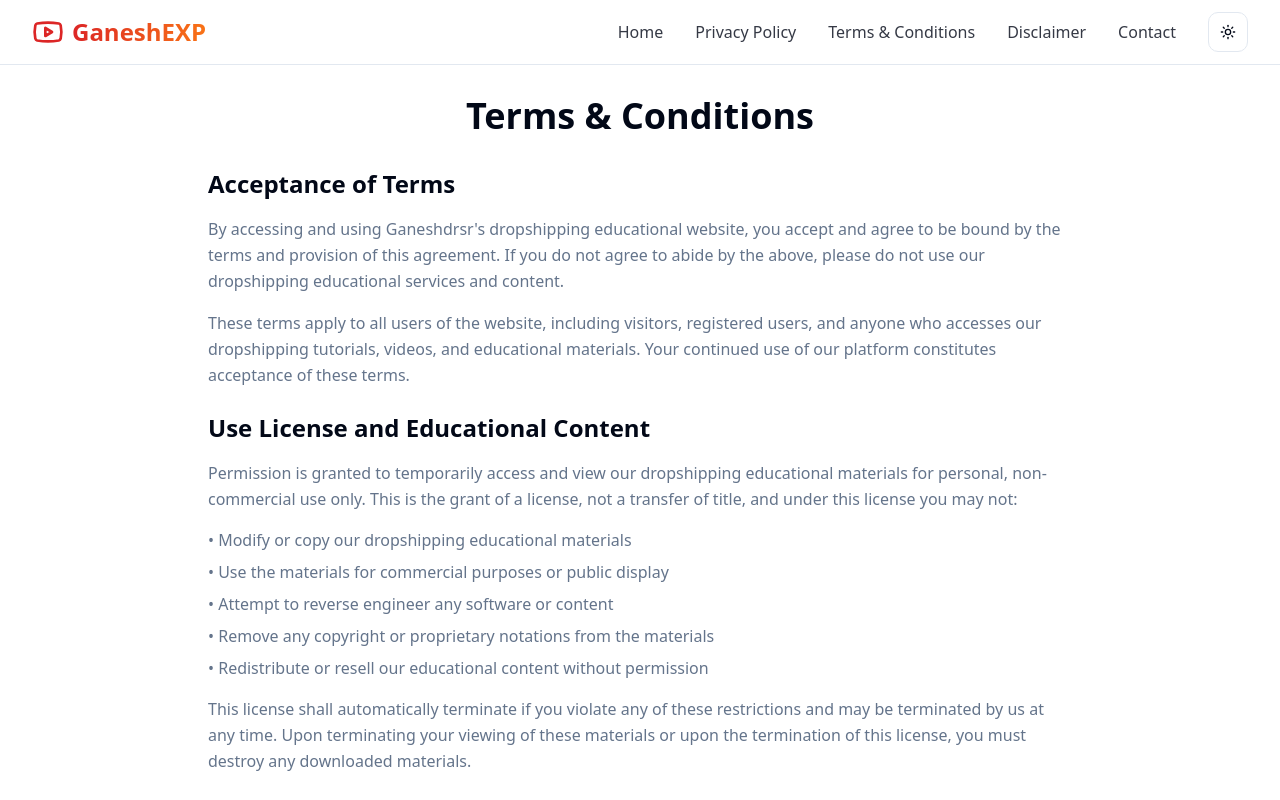
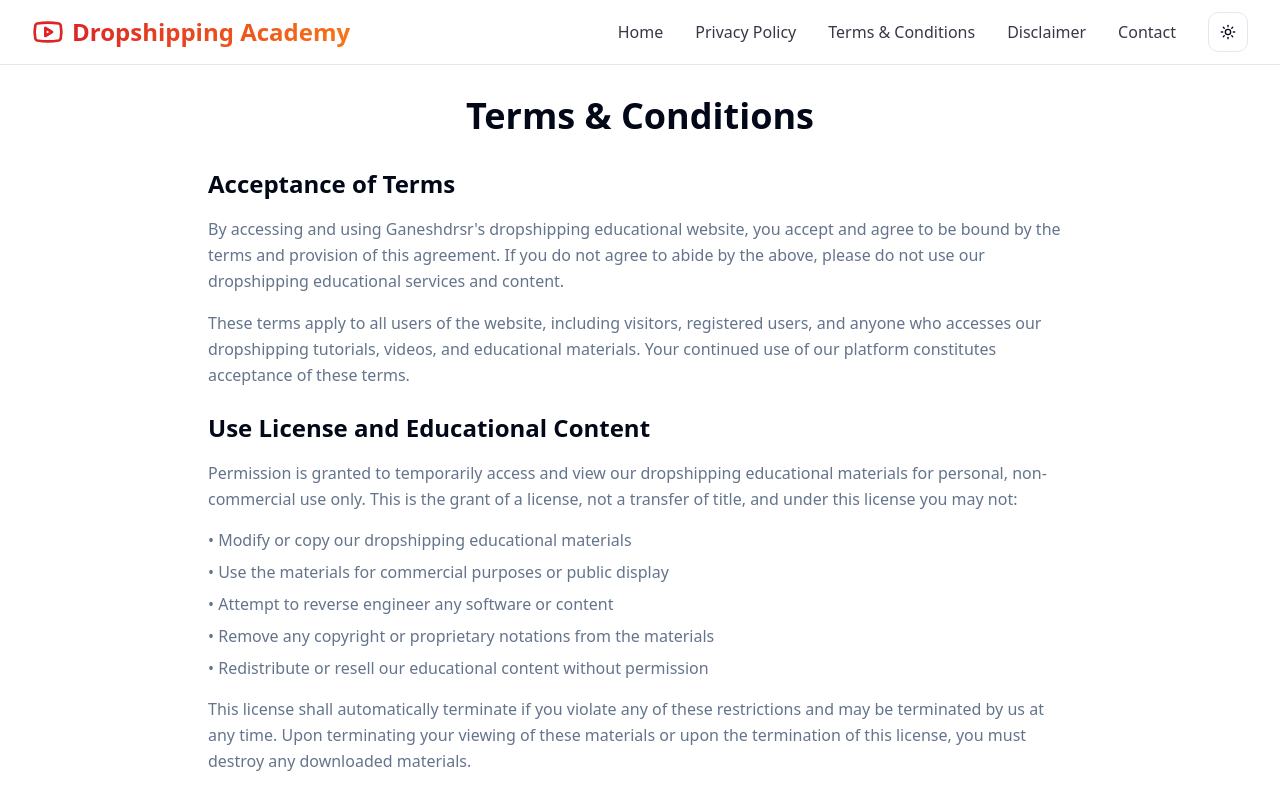
Before and after one commit to venkatcharan1/ganeshexp, a React (Vite) app: page /terms-conditions in a window 1280 px wide. Shown: the top 800 px of the page. Built offline with nearby package versions, Linux system fonts and the light colour scheme.

Commit message:
Visual edit in Lovable
Edited UI in Lovable

```diff
--- a/src/components/Header.tsx
+++ b/src/components/Header.tsx
@@ -26,7 +26,7 @@ const Header = () => {
         <div className="flex justify-between items-center h-16">
           <Link to="/" className="flex items-center space-x-2">
             <Youtube className="h-8 w-8 text-red-600" />
-            <span className="text-2xl font-bold bg-gradient-to-r from-red-600 to-orange-500 bg-clip-text text-transparent">GaneshEXP</span>
+            <span className="text-2xl font-bold bg-gradient-to-r from-red-600 to-orange-500 bg-clip-text text-transparent">Dropshipping Academy</span>
           </Link>
 
           <nav className="hidden md:flex items-center space-x-8">
```
